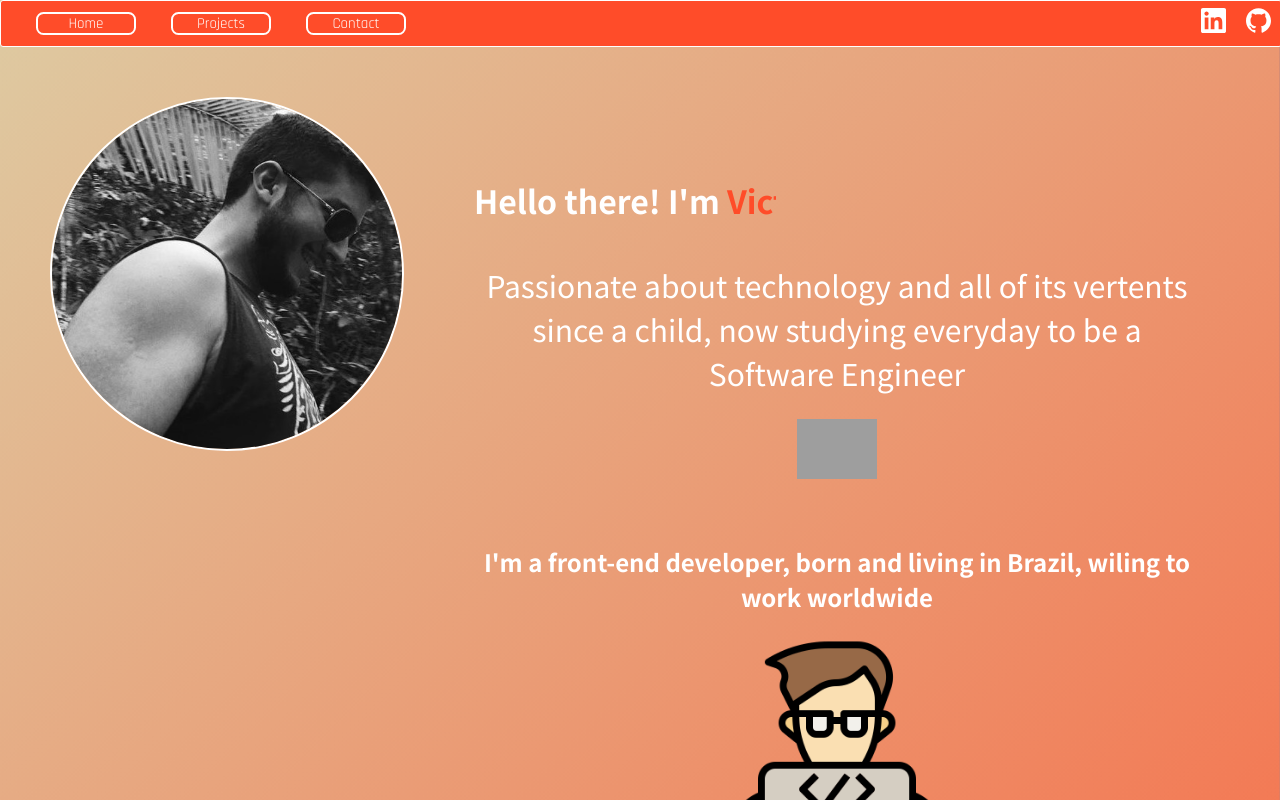
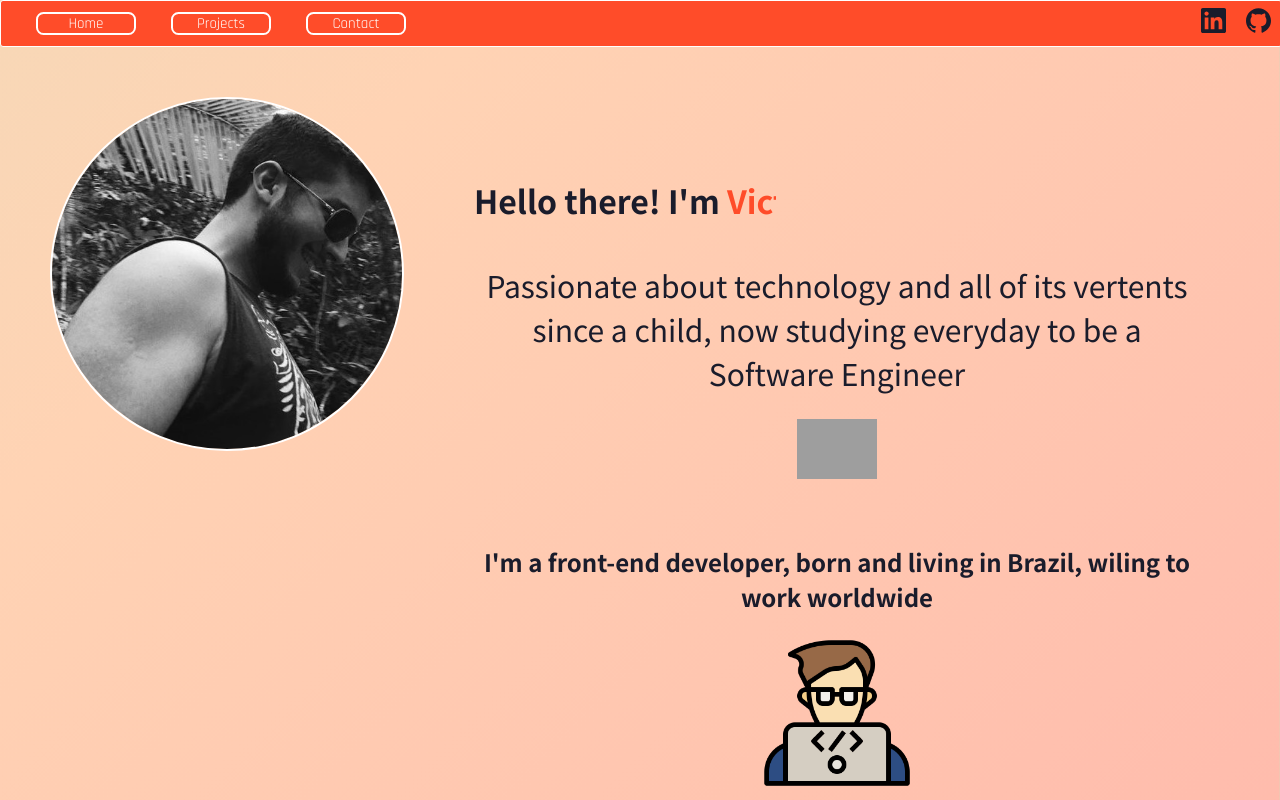
Before and after one commit to visantiago99/Portfolio, a React (Create React App) app: page / in a window 1280 px wide. Shown: the top 800 px of the page. Built offline with nearby package versions, Linux system fonts and the light colour scheme; grey boxes are pictures that could not be loaded.

Commit message:
Portfolio update

```diff
--- a/src/App.css
+++ b/src/App.css
@@ -8,11 +8,11 @@
   margin: 0;
   padding: 0;
   scroll-behavior: smooth;
-  color: white;
+  color:rgb(26, 28, 43);
 }
 
 body {
-	background: linear-gradient(-45deg, #FF4C29, #D5ECC2, #542E71);
+	background: linear-gradient(-45deg, #FFAAA7, #FFD3B4, #D5ECC2, #98DDCA);
 	background-size: 400% 400%;
 	animation: gradient 12s ease infinite;
 	height: 100vh;
--- a/src/pages/Home.js
+++ b/src/pages/Home.js
@@ -22,7 +22,7 @@ export default function Home() {
           <img src={inteligencia} alt="prop" width="80px" />
           <h2>I'm a front-end developer, born and living in Brazil, wiling to work worldwide</h2>
           <br />
-          <img src={codificacao} alt="cod" width="220px"/>
+          <img src={codificacao} alt="cod" width="150px"/>
         </div>
       </main>
      <section>
```
